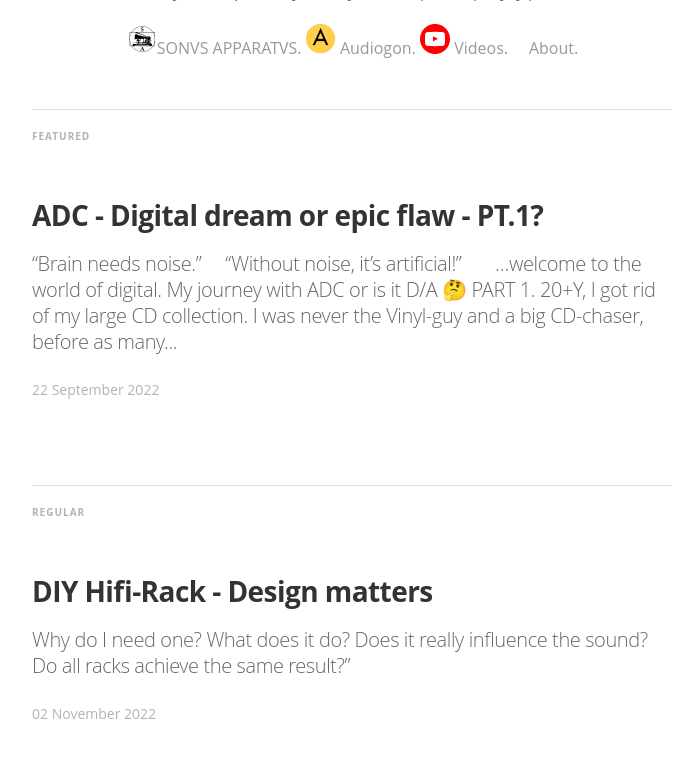
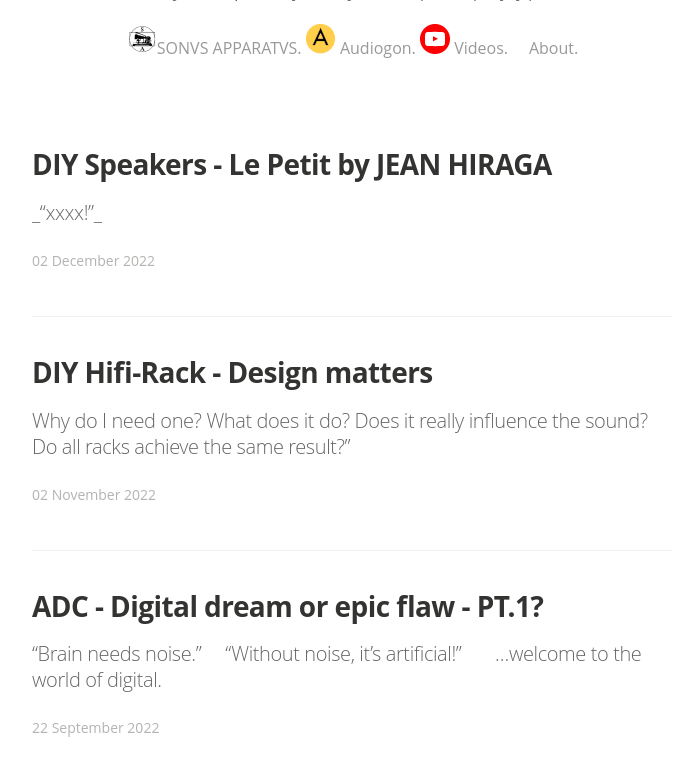
Before and after one commit to geraldfehringer/gerihifi.github.io, a Jekyll site: the page built from index.html, in a window 1280 px wide and 900 px high, scrolled down 484 px, cut to the strip 131-900 px from the top of the window. Shown: the whole strip, without its empty margins (288-974 px from the left). Built offline with Jekyll 4.4.1, drawn with Linux system fonts in a browser that asks for light colours; nearby versions of some CDN libraries; emoji names are drawn with the system emoji font; some web fonts are replaced; a script that is not in the unit is left out; the list of posts is cut into pages by our own code.

Commit message:
start le petit

```diff
--- a/_posts/2022-09-24-gerihifi-the-beginning.markdown
+++ b/_posts/2022-09-24-gerihifi-the-beginning.markdown
@@ -3,7 +3,6 @@ layout: post
 title:  "ADC - Digital dream or epic flaw - PT.1?"
 date:   2022-09-22 01:00:01
 categories: hifi start dac
-tags: featured
 image: /assets/article_images/2022-09-24-gerihifi-the-beginning/dac1.png
 ---
 
```
Also changed, not shown: _posts/2022-12-02-gerihifi-lepetit.markdown (added, +14 -0 lines), assets/article_images/2022-12-02-gerihifi-lepetit/lepetit-head.png (added).
